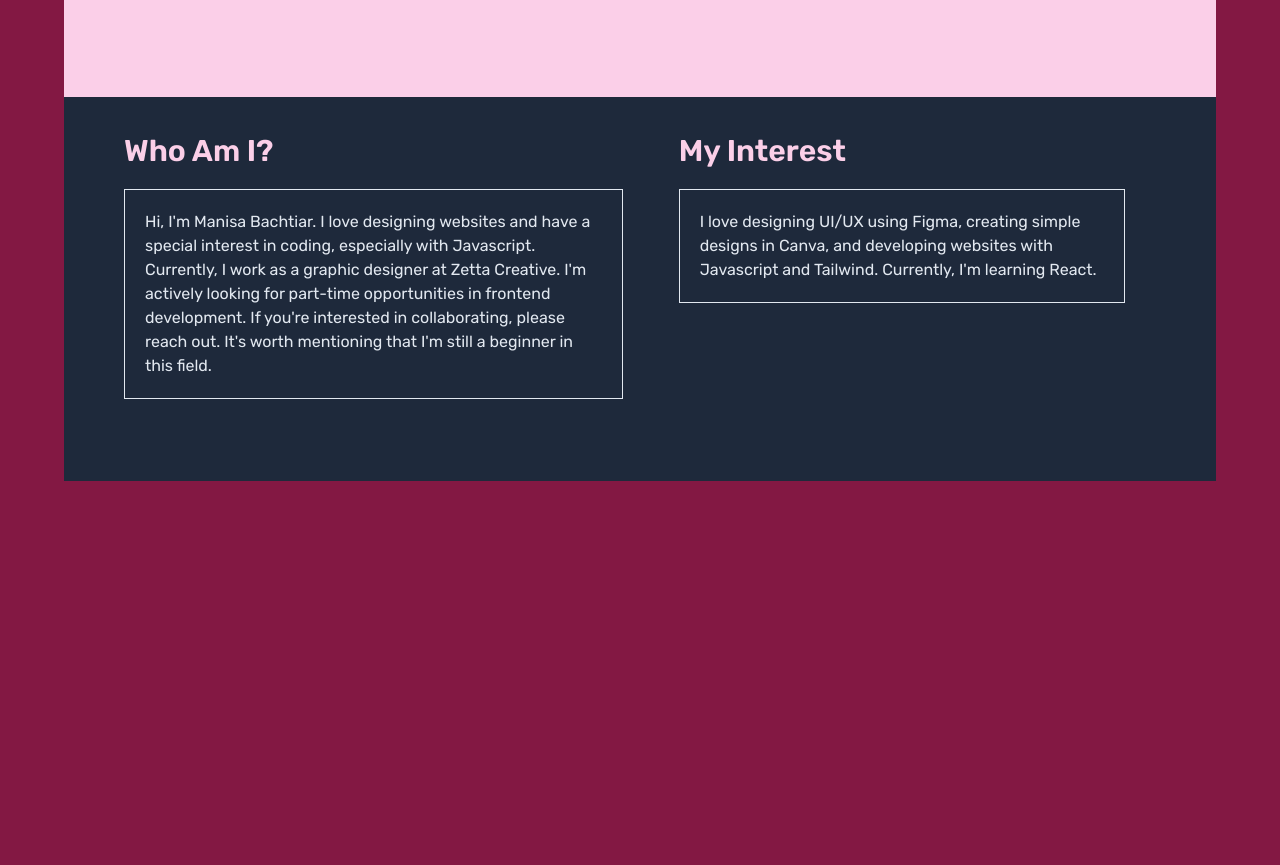
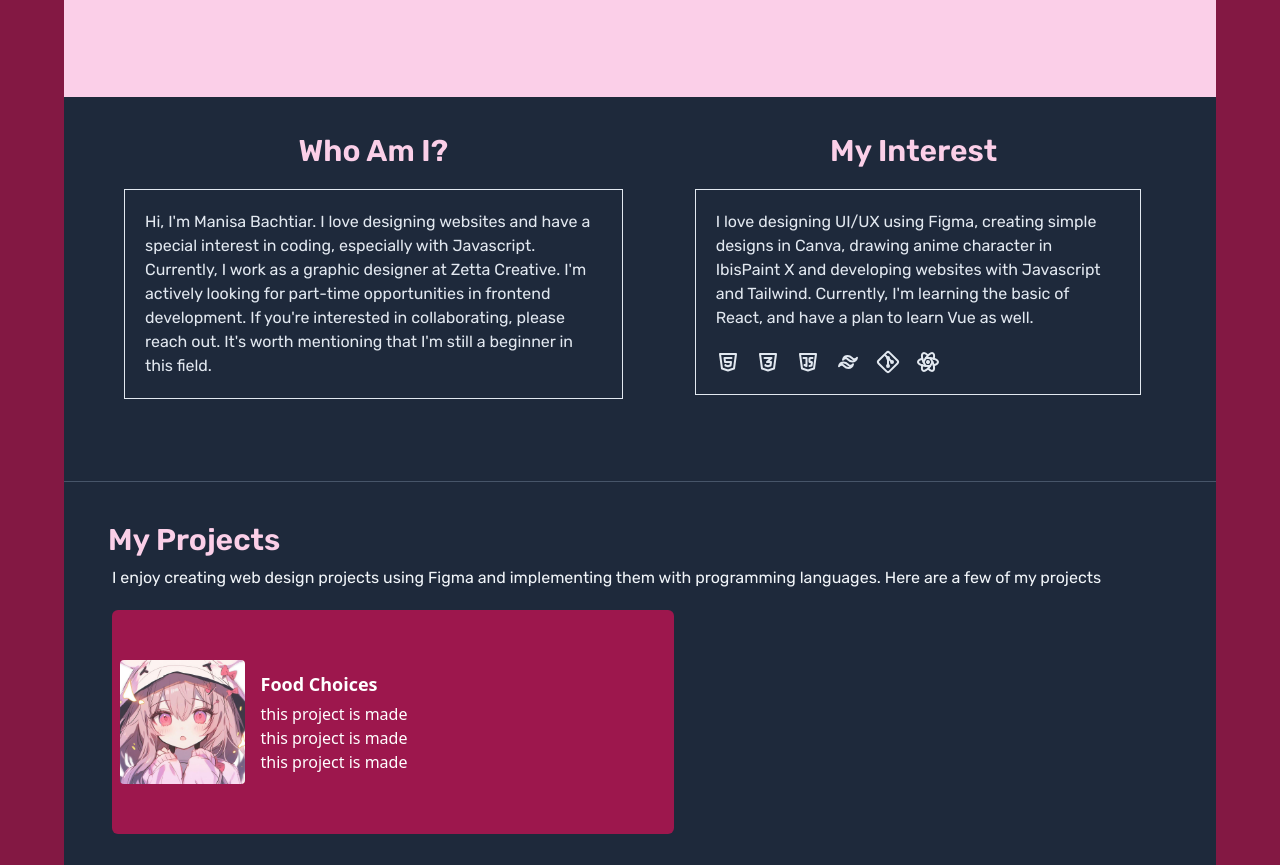
Before and after one commit to ManisaBachtiar/ManisaBachtiar.github.io, a website: page public/index.html in a window 1280 px wide. Shown: the part 500-1365 px from the top of the page. Before the commit the page ends 981 px from the top, so only its background shows below. Drawn offline with Linux system fonts and the light colour scheme; a web font is replaced by a local one.

Commit message:
membuat about

```diff
--- a/public/index.html
+++ b/public/index.html
@@ -45,7 +45,7 @@
    <div class="bg-slate-800 h-96">
 <div class="flex">
   <div class="w-1/2 pl-10 pt-4 text-slate-200">
-    <h3 class="text-3xl font-semibold m-5 font-custom text-pink-200">Who Am I?</h3>
+    <h3 class="text-3xl font-semibold m-5 ml-10  font-custom  text-pink-200 text-center">Who Am I?</h3>
     <p class="w-6/5 ml-5 border border-slate-200 p-5 font-custom"> Hi, I'm Manisa Bachtiar. I love designing websites and have a special
       interest in coding, especially with Javascript. Currently, I work as a
       graphic designer at Zetta Creative. I'm actively looking for part-time
@@ -54,137 +54,37 @@
       beginner in this field. </p>
   </div>
   <div class="text-slate-200 w-1/2 pt-4 ml-9">
-  <h3 class="font-custom text-pink-200 text-3xl font-semibold m-5">My Interest</h3>
-  <p class="w-4/5 ml-5 border border-slate-200 p-5 font-custom">   I love designing UI/UX using Figma, creating simple designs in Canva,
+  <h3 class="font-custom w-3/4 text-pink-200 text-3xl font-semibold m-5 ml-[46px] text-center">My Interest</h3>
+  <div class="w-4/5 ml-9 border border-slate-200 p-5">
+  <p class=" font-custom">   I love designing UI/UX using Figma, creating simple designs in Canva, drawing anime character in IbisPaint X
     and developing websites with Javascript and Tailwind. Currently, I'm
-    learning React. </p>
+    learning the basic of React, and have a plan to learn Vue as well.
+   </p>
+   <div class="flex gap-4 mt-5">
+   <svg xmlns="http://www.w3.org/2000/svg" class="icon icon-tabler icon-tabler-brand-html5" width="24" height="24" viewBox="0 0 24 24" stroke-width="2" stroke="currentColor" fill="none" stroke-linecap="round" stroke-linejoin="round"><path stroke="none" d="M0 0h24v24H0z" fill="none"/><path d="M20 4l-2 14.5l-6 2l-6 -2l-2 -14.5z" /><path d="M15.5 8h-7l.5 4h6l-.5 3.5l-2.5 .75l-2.5 -.75l-.1 -.5" /></svg>
+   <svg xmlns="http://www.w3.org/2000/svg" class="icon icon-tabler icon-tabler-brand-css3" width="24" height="24" viewBox="0 0 24 24" stroke-width="2" stroke="currentColor" fill="none" stroke-linecap="round" stroke-linejoin="round"><path stroke="none" d="M0 0h24v24H0z" fill="none"/><path d="M20 4l-2 14.5l-6 2l-6 -2l-2 -14.5z" /><path d="M8.5 8h7l-4.5 4h4l-.5 3.5l-2.5 .75l-2.5 -.75l-.1 -.5" /></svg>
+   <svg xmlns="http://www.w3.org/2000/svg" class="icon icon-tabler icon-tabler-brand-javascript" width="24" height="24" viewBox="0 0 24 24" stroke-width="2" stroke="currentColor" fill="none" stroke-linecap="round" stroke-linejoin="round"><path stroke="none" d="M0 0h24v24H0z" fill="none"/><path d="M20 4l-2 14.5l-6 2l-6 -2l-2 -14.5z" /><path d="M7.5 8h3v8l-2 -1" /><path d="M16.5 8h-2.5a.5 .5 0 0 0 -.5 .5v3a.5 .5 0 0 0 .5 .5h1.423a.5 .5 0 0 1 .495 .57l-.418 2.93l-2 .5" /></svg>
+   <svg xmlns="http://www.w3.org/2000/svg" class="icon icon-tabler icon-tabler-brand-tailwind" width="24" height="24" viewBox="0 0 24 24" stroke-width="2" stroke="currentColor" fill="none" stroke-linecap="round" stroke-linejoin="round"><path stroke="none" d="M0 0h24v24H0z" fill="none"/><path d="M11.667 6c-2.49 0 -4.044 1.222 -4.667 3.667c.933 -1.223 2.023 -1.68 3.267 -1.375c.71 .174 1.217 .68 1.778 1.24c.916 .912 2 1.968 4.288 1.968c2.49 0 4.044 -1.222 4.667 -3.667c-.933 1.223 -2.023 1.68 -3.267 1.375c-.71 -.174 -1.217 -.68 -1.778 -1.24c-.916 -.912 -1.975 -1.968 -4.288 -1.968zm-4 6.5c-2.49 0 -4.044 1.222 -4.667 3.667c.933 -1.223 2.023 -1.68 3.267 -1.375c.71 .174 1.217 .68 1.778 1.24c.916 .912 1.975 1.968 4.288 1.968c2.49 0 4.044 -1.222 4.667 -3.667c-.933 1.223 -2.023 1.68 -3.267 1.375c-.71 -.174 -1.217 -.68 -1.778 -1.24c-.916 -.912 -1.975 -1.968 -4.288 -1.968z" /></svg>
+   <svg xmlns="http://www.w3.org/2000/svg" class="icon icon-tabler icon-tabler-brand-git" width="24" height="24" viewBox="0 0 24 24" stroke-width="2" stroke="currentColor" fill="none" stroke-linecap="round" stroke-linejoin="round"><path stroke="none" d="M0 0h24v24H0z" fill="none"/><path d="M16 12m-1 0a1 1 0 1 0 2 0a1 1 0 1 0 -2 0" /><path d="M12 8m-1 0a1 1 0 1 0 2 0a1 1 0 1 0 -2 0" /><path d="M12 16m-1 0a1 1 0 1 0 2 0a1 1 0 1 0 -2 0" /><path d="M12 15v-6" /><path d="M15 11l-2 -2" /><path d="M11 7l-1.9 -1.9" /><path d="M13.446 2.6l7.955 7.954a2.045 2.045 0 0 1 0 2.892l-7.955 7.955a2.045 2.045 0 0 1 -2.892 0l-7.955 -7.955a2.045 2.045 0 0 1 0 -2.892l7.955 -7.955a2.045 2.045 0 0 1 2.892 0z" /></svg>
+   <svg xmlns="http://www.w3.org/2000/svg" class="icon icon-tabler icon-tabler-brand-react" width="24" height="24" viewBox="0 0 24 24" stroke-width="2" stroke="currentColor" fill="none" stroke-linecap="round" stroke-linejoin="round"><path stroke="none" d="M0 0h24v24H0z" fill="none"/><path d="M6.306 8.711c-2.602 .723 -4.306 1.926 -4.306 3.289c0 2.21 4.477 4 10 4c.773 0 1.526 -.035 2.248 -.102" /><path d="M17.692 15.289c2.603 -.722 4.308 -1.926 4.308 -3.289c0 -2.21 -4.477 -4 -10 -4c-.773 0 -1.526 .035 -2.25 .102" /><path d="M6.305 15.287c-.676 2.615 -.485 4.693 .695 5.373c1.913 1.105 5.703 -1.877 8.464 -6.66c.387 -.67 .733 -1.339 1.036 -2" /><path d="M17.694 8.716c.677 -2.616 .487 -4.696 -.694 -5.376c-1.913 -1.105 -5.703 1.877 -8.464 6.66c-.387 .67 -.733 1.34 -1.037 2" /><path d="M12 5.424c-1.925 -1.892 -3.82 -2.766 -5 -2.084c-1.913 1.104 -1.226 5.877 1.536 10.66c.386 .67 .793 1.304 1.212 1.896" /><path d="M12 18.574c1.926 1.893 3.821 2.768 5 2.086c1.913 -1.104 1.226 -5.877 -1.536 -10.66c-.375 -.65 -.78 -1.283 -1.212 -1.897" /><path d="M11.5 12.866a1 1 0 1 0 1 -1.732a1 1 0 0 0 -1 1.732z" /></svg>
+</div>
+</div>
+
 </div>
 </div>
    </div>
-   <!-- <div class="bg-slate-800 h-96">
-   <div class="flex w-[70%] ">
-    <div class=" h-56 text-white">
-    <h3 class="mt-5 font-custom font-semibold scroll-ml-12 text-pink-200 text-3xl">
-      Who Am I?
-    </h3>
-    <div class="border ml-12 w-[130%] border-pink-200">
-    <p class=" placeholder-red-100 text-slate-100  font-custom   mt-2 mr-4 text-[17px] p-6">
-      Hi, I'm Manisa Bachtiar. I love designing websites and have a special
-      interest in coding, especially with Javascript. Currently, I work as a
-      graphic designer at Zetta Creative. I'm actively looking for part-time
-      opportunities in frontend development. If you're interested in
-      collaborating, please reach out. It's worth mentioning that I'm still a
-      beginner in this field.
-    </p>
-    </div>
 
-  </div>
-  <div class="  h-94 ml-12 text-white">
-    <h3 class="mt-5 font-custom font-semibold ml-4 text-pink-200 text-3xl">
-      My interest
-    </h3>
-    <div class=" bg-mt-2 w-[100%] ml-80 h-56 border border-slate-720">
-      <p class="text-slate-100 font-custom text-[17px] p-6 ">
-        I love designing UI/UX using Figma, creating simple designs in Canva,
-        and developing websites with Javascript and Tailwind. Currently, I'm
-        learning React. <br />
-      </p>
-      <div class="flex gap-4 ml-6">
-        <svg xmlns="http://www.w3.org/2000/svg" class="icon icon-tabler icon-tabler-file-type-html" width="24"
-          height="24" viewBox="0 0 24 24" stroke-width="2" stroke="currentColor" fill="none" stroke-linecap="round"
-          stroke-linejoin="round">
-          <path stroke="none" d="M0 0h24v24H0z" fill="none" />
-          <path d="M14 3v4a1 1 0 0 0 1 1h4" />
-          <path d="M5 12v-7a2 2 0 0 1 2 -2h7l5 5v4" />
-          <path d="M2 21v-6" />
-          <path d="M5 15v6" />
-          <path d="M2 18h3" />
-          <path d="M20 15v6h2" />
-          <path d="M13 21v-6l2 3l2 -3v6" />
-          <path d="M7.5 15h3" />
-          <path d="M9 15v6" />
-        </svg>
-        <svg xmlns="http://www.w3.org/2000/svg" class="icon icon-tabler icon-tabler-file-type-css" width="24"
-          height="24" viewBox="0 0 24 24" stroke-width="2" stroke="currentColor" fill="none" stroke-linecap="round"
-          stroke-linejoin="round">
-          <path stroke="none" d="M0 0h24v24H0z" fill="none" />
-          <path d="M14 3v4a1 1 0 0 0 1 1h4" />
-          <path d="M5 12v-7a2 2 0 0 1 2 -2h7l5 5v4" />
-          <path d="M8 16.5a1.5 1.5 0 0 0 -3 0v3a1.5 1.5 0 0 0 3 0" />
-          <path
-            d="M11 20.25c0 .414 .336 .75 .75 .75h1.25a1 1 0 0 0 1 -1v-1a1 1 0 0 0 -1 -1h-1a1 1 0 0 1 -1 -1v-1a1 1 0 0 1 1 -1h1.25a.75 .75 0 0 1 .75 .75" />
-          <path
-            d="M17 20.25c0 .414 .336 .75 .75 .75h1.25a1 1 0 0 0 1 -1v-1a1 1 0 0 0 -1 -1h-1a1 1 0 0 1 -1 -1v-1a1 1 0 0 1 1 -1h1.25a.75 .75 0 0 1 .75 .75" />
-        </svg>
-        <svg xmlns="http://www.w3.org/2000/svg" class="icon icon-tabler icon-tabler-brand-javascript" width="24"
-          height="24" viewBox="0 0 24 24" stroke-width="2" stroke="currentColor" fill="none" stroke-linecap="round"
-          stroke-linejoin="round">
-          <path stroke="none" d="M0 0h24v24H0z" fill="none" />
-          <path d="M20 4l-2 14.5l-6 2l-6 -2l-2 -14.5z" />
-          <path d="M7.5 8h3v8l-2 -1" />
-          <path d="M16.5 8h-2.5a.5 .5 0 0 0 -.5 .5v3a.5 .5 0 0 0 .5 .5h1.423a.5 .5 0 0 1 .495 .57l-.418 2.93l-2 .5" />
-        </svg>
-        <svg xmlns="http://www.w3.org/2000/svg" class="icon icon-tabler icon-tabler-brand-figma" width="24" height="24"
-          viewBox="0 0 24 24" stroke-width="2" stroke="currentColor" fill="none" stroke-linecap="round"
-          stroke-linejoin="round">
-          <path stroke="none" d="M0 0h24v24H0z" fill="none" />
-          <path d="M15 12m-3 0a3 3 0 1 0 6 0a3 3 0 1 0 -6 0" />
-          <path d="M6 3m0 3a3 3 0 0 1 3 -3h6a3 3 0 0 1 3 3v0a3 3 0 0 1 -3 3h-6a3 3 0 0 1 -3 -3z" />
-          <path d="M9 9a3 3 0 0 0 0 6h3m-3 0a3 3 0 1 0 3 3v-15" />
-        </svg>
-        <svg xmlns="http://www.w3.org/2000/svg" class="icon icon-tabler icon-tabler-brand-tailwind" width="24"
-          height="24" viewBox="0 0 24 24" stroke-width="2" stroke="currentColor" fill="none" stroke-linecap="round"
-          stroke-linejoin="round">
-          <path stroke="none" d="M0 0h24v24H0z" fill="none" />
-          <path
-            d="M11.667 6c-2.49 0 -4.044 1.222 -4.667 3.667c.933 -1.223 2.023 -1.68 3.267 -1.375c.71 .174 1.217 .68 1.778 1.24c.916 .912 2 1.968 4.288 1.968c2.49 0 4.044 -1.222 4.667 -3.667c-.933 1.223 -2.023 1.68 -3.267 1.375c-.71 -.174 -1.217 -.68 -1.778 -1.24c-.916 -.912 -1.975 -1.968 -4.288 -1.968zm-4 6.5c-2.49 0 -4.044 1.222 -4.667 3.667c.933 -1.223 2.023 -1.68 3.267 -1.375c.71 .174 1.217 .68 1.778 1.24c.916 .912 1.975 1.968 4.288 1.968c2.49 0 4.044 -1.222 4.667 -3.667c-.933 1.223 -2.023 1.68 -3.267 1.375c-.71 -.174 -1.217 -.68 -1.778 -1.24c-.916 -.912 -1.975 -1.968 -4.288 -1.968z" />
-        </svg>
-        <svg xmlns="http://www.w3.org/2000/svg" class="icon icon-tabler icon-tabler-brand-git" width="24" height="24"
-          viewBox="0 0 24 24" stroke-width="2" stroke="currentColor" fill="none" stroke-linecap="round"
-          stroke-linejoin="round">
-          <path stroke="none" d="M0 0h24v24H0z" fill="none" />
-          <path d="M16 12m-1 0a1 1 0 1 0 2 0a1 1 0 1 0 -2 0" />
-          <path d="M12 8m-1 0a1 1 0 1 0 2 0a1 1 0 1 0 -2 0" />
-          <path d="M12 16m-1 0a1 1 0 1 0 2 0a1 1 0 1 0 -2 0" />
-          <path d="M12 15v-6" />
-          <path d="M15 11l-2 -2" />
-          <path d="M11 7l-1.9 -1.9" />
-          <path
-            d="M13.446 2.6l7.955 7.954a2.045 2.045 0 0 1 0 2.892l-7.955 7.955a2.045 2.045 0 0 1 -2.892 0l-7.955 -7.955a2.045 2.045 0 0 1 0 -2.892l7.955 -7.955a2.045 2.045 0 0 1 2.892 0z" />
-        </svg>
-        <svg xmlns="http://www.w3.org/2000/svg" class="icon icon-tabler icon-tabler-brand-react" width="24" height="24"
-          viewBox="0 0 24 24" stroke-width="2" stroke="currentColor" fill="none" stroke-linecap="round"
-          stroke-linejoin="round">
-          <path stroke="none" d="M0 0h24v24H0z" fill="none" />
-          <path
-            d="M6.306 8.711c-2.602 .723 -4.306 1.926 -4.306 3.289c0 2.21 4.477 4 10 4c.773 0 1.526 -.035 2.248 -.102" />
-          <path
-            d="M17.692 15.289c2.603 -.722 4.308 -1.926 4.308 -3.289c0 -2.21 -4.477 -4 -10 -4c-.773 0 -1.526 .035 -2.25 .102" />
-          <path
-            d="M6.305 15.287c-.676 2.615 -.485 4.693 .695 5.373c1.913 1.105 5.703 -1.877 8.464 -6.66c.387 -.67 .733 -1.339 1.036 -2" />
-          <path
-            d="M17.694 8.716c.677 -2.616 .487 -4.696 -.694 -5.376c-1.913 -1.105 -5.703 1.877 -8.464 6.66c-.387 .67 -.733 1.34 -1.037 2" />
-          <path
-            d="M12 5.424c-1.925 -1.892 -3.82 -2.766 -5 -2.084c-1.913 1.104 -1.226 5.877 1.536 10.66c.386 .67 .793 1.304 1.212 1.896" />
-          <path
-            d="M12 18.574c1.926 1.893 3.821 2.768 5 2.086c1.913 -1.104 1.226 -5.877 -1.536 -10.66c-.375 -.65 -.78 -1.283 -1.212 -1.897" />
-          <path d="M11.5 12.866a1 1 0 1 0 1 -1.732a1 1 0 0 0 -1 1.732z" />
-        </svg>
-      </div>
-    </div>
-  </div>
-</div>
-</div> -->
-  <!--   <div class="text-left mt-10 h-96 border-t border-slate-800 text-white">
+
+  <div class="text-left pl-7 h-96 border-t pt-5 bg-slate-800 border-slate-600 text-white">
     <h3 class="mt-5 font-custom font-semibold ml-4 text-pink-200 text-3xl">
       My Projects
     </h3>
     <p class="text-slate-100 mt-2 font-custom font-base ml-5">
-      I enjoy creating web design projects using Canva and implementing them
+      I enjoy creating web design projects using Figma and implementing them
       with programming languages. Here are a few of my projects
     </p>
-    <div class="flex items-center m-6 bg-pink-800 h-40 rounded-md">
-      <img class="w-1/2 order-1 p-2" src="img/kyut.jpeg" alt="" style="border-radius: 12px" />
+    <div class="w-1/2 flex items-center m-5 bg-pink-800 h-56 rounded-md">
+      <img class="w-1/4 order-1 p-2" src="img/kyut.jpeg" alt="" style="border-radius: 12px" />
       <div class="ml-2 order-2">
         <h3 class="mb-1 font-semibold text-lg">Food Choices</h3>
         <p class="">this project is made</p>
@@ -194,48 +94,7 @@
       </div>
 
     </div>
-    <div class="flex items-center m-6 bg-pink-800 h-56 rounded-md">
-      <img class="w-[55%] h-48 order-1 p-2" src="img/pip.jpeg" alt="" style="border-radius: 12px" />
-      <div class="ml-1 order-2">
-        <h3 class="mb-1 font-semibold text-lg">Food Choices</h3>
-        <p class="">veyruiggohg8gigg9 vigi 8g uv u hu ufjc uc cufu</p>
-        <p class="font-base text-[10px] p-1 rounded-xl m-auto text-center border border-pink-400"> Web Development </p>
 
-
-        <p class="w-auto font-base text-[10px] p-1 rounded-xl m-2 text-center border border-pink-400"> Javascript</p>
-      </div>
-    </div>
-    <div class="flex items-center m-6 bg-pink-800 h-40 rounded-md">
-      <img class="w-1/2 order-1 p-2" src="img/pink.jpg" alt="" style="border-radius: 12px" />
-      <div class="ml-2 order-2">
-        <h3 class="mb-1 font-semibold text-lg">Food Choices</h3>
-        <p class="">this project is made</p>
-        <p class="">this project is made</p>
-
-        <p class="mb-18">this project is made</p>
-      </div>
-
-    </div>
-    <div class="flex items-center m-6 bg-pink-800 h-40 rounded-md">
-      <img class="w-1/2 order-1 p-2" src="img/pink.jpg" alt="" style="border-radius: 12px" />
-      <div class="ml-2 order-2">
-        <h3 class="mb-1 font-semibold text-lg">Food Choices</h3>
-        <p class="">this project is made</p>
-        <p class="">this project is made</p>
-
-        <p class="mb-18">this project is made</p>
-      </div>
-    </div>
-    <div class="flex items-center m-6 bg-pink-800 h-40 rounded-md">
-      <img class="w-1/2 order-1 p-2" src="img/pink.jpg" alt="" style="border-radius: 12px" />
-      <div class="ml-2 order-2">
-        <h3 class="mb-1 font-semibold text-lg">Food Choices</h3>
-        <p class="">this project is made</p>
-        <p class="">this project is made</p>
-
-        <p class="mb-18">this project is made</p>
-      </div>
-    </div> -->
   </div>
 </body>
 
```
Also changed, not shown: public/img/brand-figma.svg (added), public/img/brand-git.svg (added), public/img/brand-nodejs.svg (added), public/img/brand-react.svg (added), public/img/brand-tailwind.svg (added), public/img/file-type-css.svg (added), public/img/file-type-html.svg (added), public/style.css.
